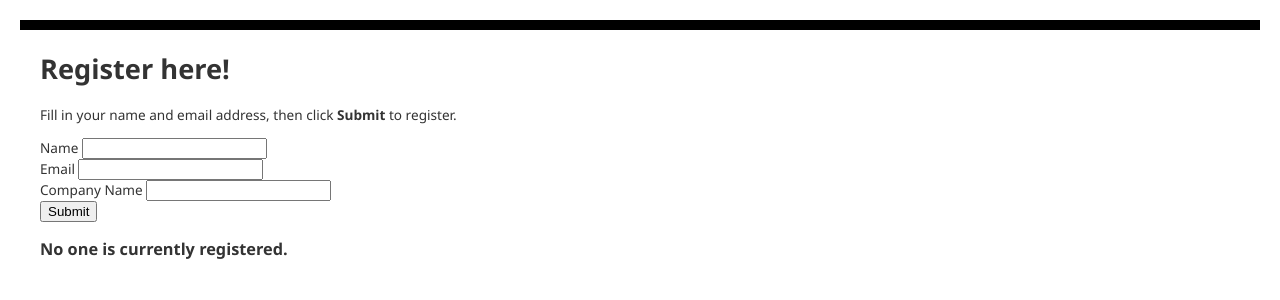
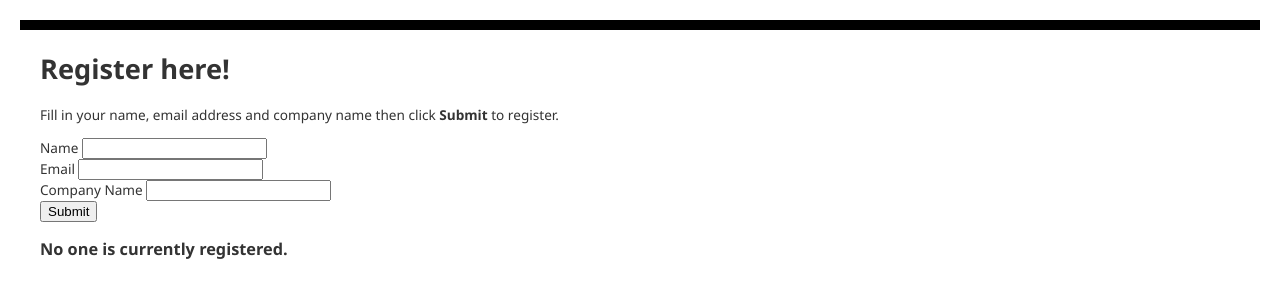
Before and after one commit to chopra5593/Azure, a PHP site: page / in a window 1280 px wide. Shown: the top 300 px of the page. Run offline with PHP 8.4, Linux system fonts and the light colour scheme; data that the repository does not hold is empty.

Commit message:
spelling error

```diff
--- a/index.php
+++ b/index.php
@@ -17,7 +17,7 @@
 </head>
 <body>
 <h1>Register here!</h1>
-<p>Fill in your name and email address, then click <strong>Submit</strong> to register.</p>
+    <p>Fill in your name,  email address and company name then click <strong>Submit</strong> to register.</p>
 <form method="post" action="index.php" enctype="multipart/form-data" >
       Name  <input type="text" name="name" id="name"/></br>
       Email <input type="text" name="email" id="email"/></br>
@@ -72,12 +72,12 @@
         echo "<tr><th>Name</th>";
         echo "<th>Email</th>";
         echo "<th>Date</th>";
-        echo "<th>Comapny Name</th></tr>";
+        echo "<th>Company Name</th></tr>";
         foreach($registrants as $registrant) {
             echo "<tr><td>".$registrant['name']."</td>";
             echo "<td>".$registrant['email']."</td>";
             echo "<td>".$registrant['date']."</td>";
-            echo "<td>".$registrant['comapny_name']."</td></tr>";
+            echo "<td>".$registrant['company_name']."</td></tr>";
         }
         echo "</table>";
     } else {
```
